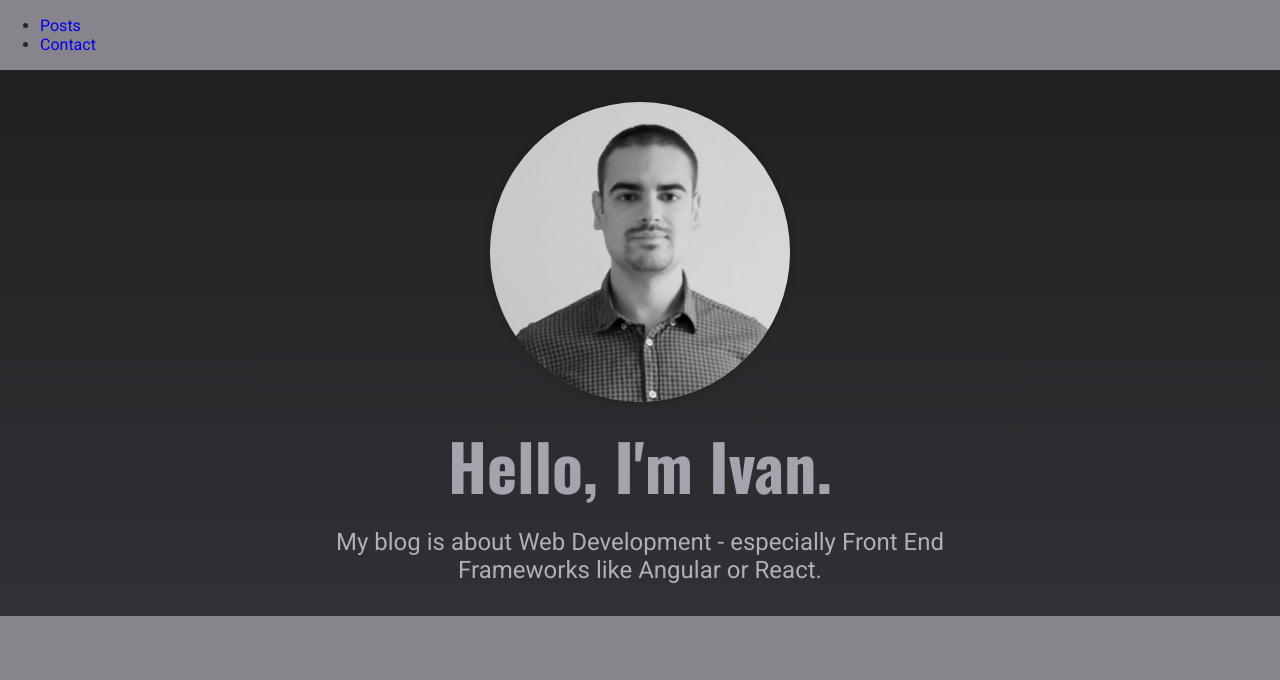
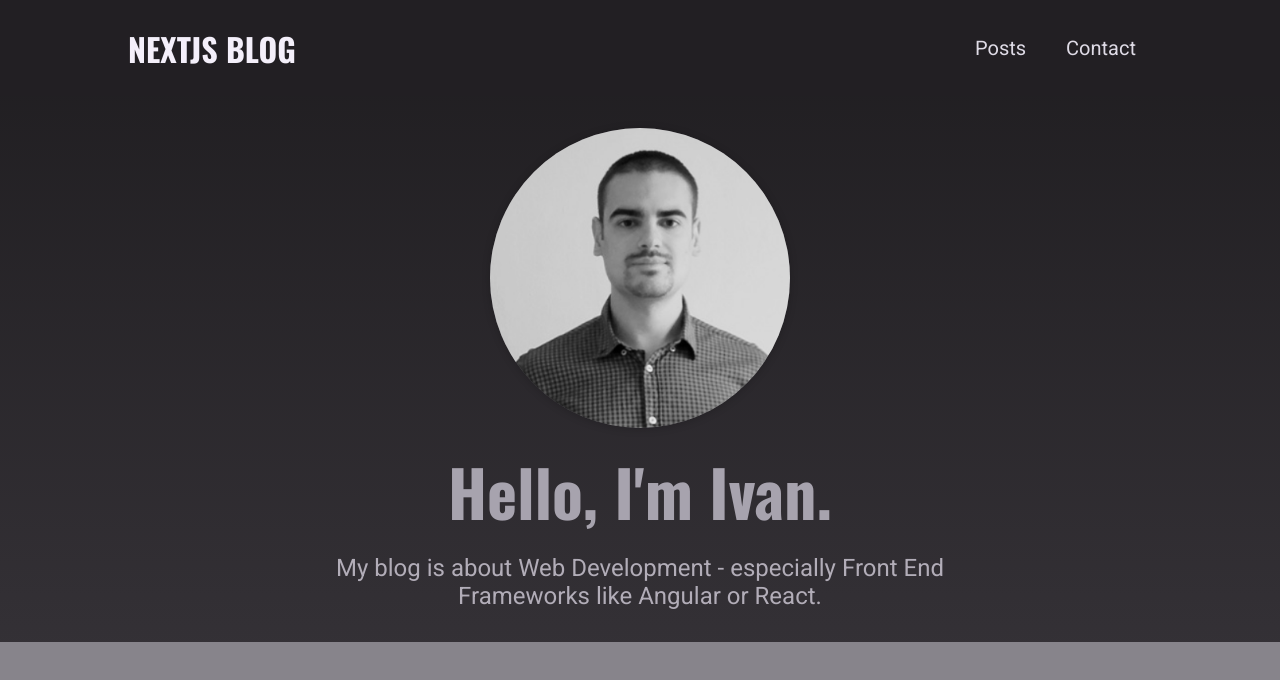
Before and after one commit to IvanPKostadinov/nextjs-blog, a Next.js app: page / in a window 1280 px wide. Shown: the top 680 px of the page. Built offline with nearby package versions, Linux system fonts and the light colour scheme.

Commit message:
added styling to MainNavigation and Logo Components and some content to the Logo Component

```diff
--- a/components/layout/logo.js
+++ b/components/layout/logo.js
@@ -1,3 +1,7 @@
-function Logo() {}
+import classes from './logo.module.css';
+
+function Logo() {
+  return <div className={classes.logo}>NextJS Blog</div>
+}
 
 export default Logo;
--- /dev/null
+++ b/components/layout/logo.module.css
@@ -0,0 +1,13 @@
+.logo {
+  text-transform: uppercase;
+  font-size: var(--size-5);
+  font-weight: bold;
+  font-family: 'Oswald', sans-serif;
+  color: var(--color-grey-50);
+}
+
+@media (min-width: 768px) {
+  .logo {
+    font-size: var(--size-8);
+  }
+}
--- a/components/layout/main-navigation.js
+++ b/components/layout/main-navigation.js
@@ -1,10 +1,11 @@
 import Link from 'next/link';
 
+import classes from './main-navigation.module.css';
 import Logo from './logo';
 
 function MainNavigation() {
   return (
-    <header>
+    <header className={classes.header}>
       <Link href='/'>
         {/* if we want an <a> element here, we shoud add it, when we have React Components */}
         <a>
--- /dev/null
+++ b/components/layout/main-navigation.module.css
@@ -0,0 +1,42 @@
+.header {
+  width: 100%;
+  height: 6rem;
+  background-color: var(--color-grey-900);
+  display: flex;
+  justify-content: space-between;
+  align-items: center;
+  padding: 0 10%;
+}
+
+.header ul {
+  list-style: none;
+  display: flex;
+  align-items: baseline;
+  margin: 0;
+  padding: 0;
+}
+
+.header li {
+  margin: 0 var(--size-4);
+}
+
+.header a {
+  color: var(--color-grey-100);
+  font-size: var(--size-4);
+}
+
+.header a:hover,
+.header a:active,
+.header a.active {
+  color: var(--color-grey-200);
+}
+
+@media (min-width: 768px) {
+  .header ul {
+    gap: 0.5rem;
+  }
+
+  .header a {
+    font-size: var(--size-5);
+  }
+}
```
